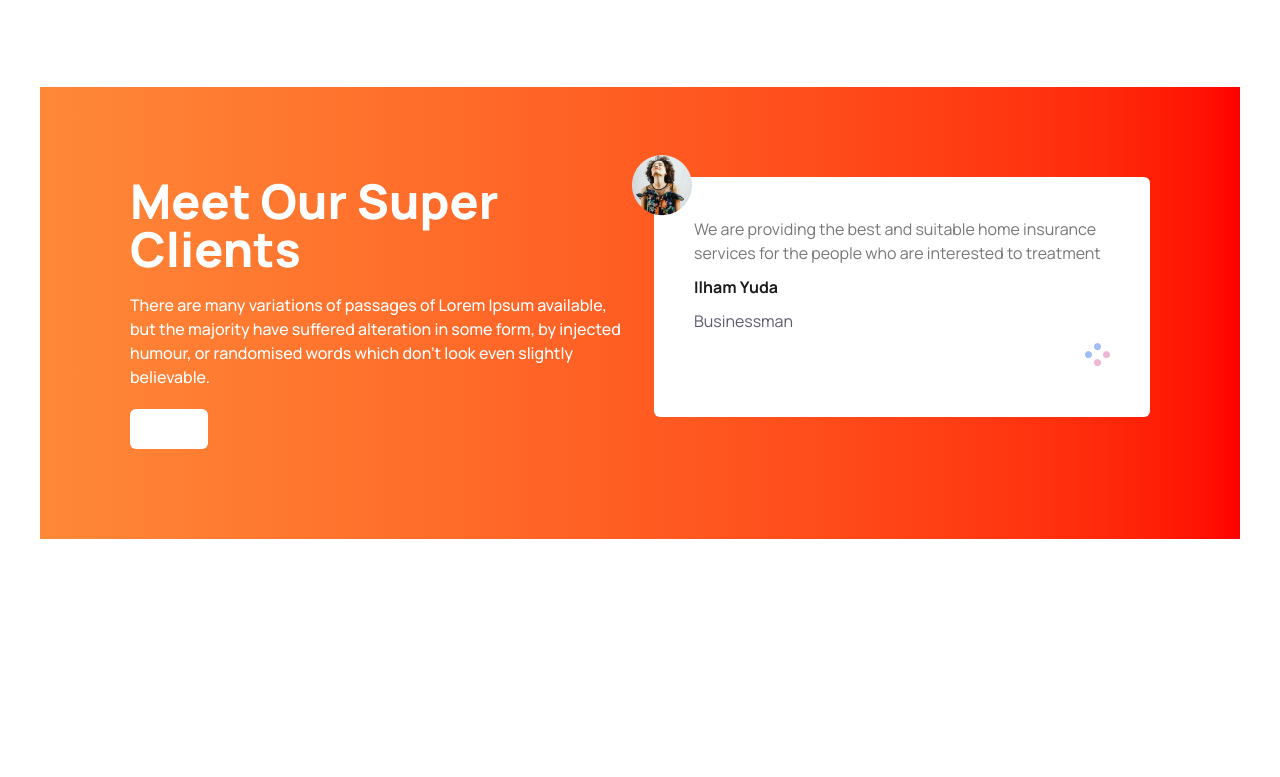
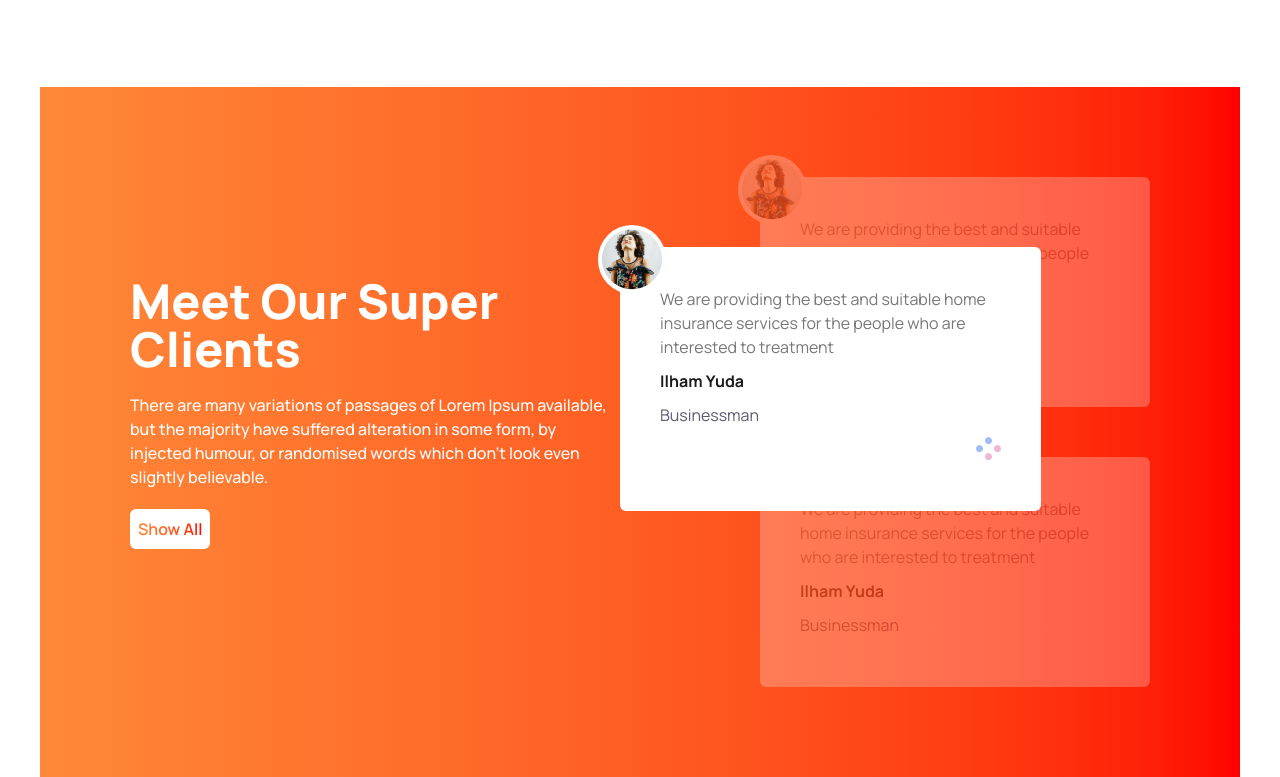
Before and after one commit to Sakibur59/Tea-House, a plain HTML site: page index.html in a window 1280 px wide. Shown: the part 1914-2691 px from the top of the page. Before the commit the page ends 2453 px from the top, so only its background shows below. Drawn offline with nearby package versions, Linux system fonts and the light colour scheme.

Commit message:
complete meet client section

```diff
--- a/index.html
+++ b/index.html
@@ -20,7 +20,7 @@
         <div class="space-y-[30px]">
             <h1 class="text-[80px] font-extrabold">It's good <br> tea time at The <br> Tea House</h1>
             <p class="text-[#777777] text-[18px]">Tea and Botanical Solutions Supplier Give Optimum <br> Satisfaction To Your Taste Buds.</p>
-            <button class="bg-linear-to-r from-[#ff8838] to-[#FF0000] px-5 py-3 rounded-md text-white">Explore More
+            <button class="bg-linear-to-r from-[#ff8838] to-[#FF0000] px-5 py-3 rounded-md text-white cursor-pointer">Explore More
                 <span class="inline-block -rotate-45"><i class="fa-solid fa-arrow-right"></i></span>
             </button>
         </div>
@@ -82,23 +82,45 @@
             <p class="text-[#777777] max-w-[480px]">Premium Quality that makes tea more elegant and more durable when you use it.</p>
         </div>
     </section>
-    <section class="bg-linear-to-r from-[#ff8838] to-[#FF0000] max-w-[1200px] mx-auto mt-[70px] grid grid-cols-2 gap-7 p-[90px]" >
-        <div class="text-white space-y-5">
+    <section class="bg-linear-to-r from-[#ff8838] to-[#FF0000] max-w-[1200px] mx-auto mt-[70px] grid grid-cols-1 lg:grid-cols-2 gap-[60px] p-[90px]" >
+        <div class="text-white space-y-5 mt-[100px]">
             <h1 class="font-extrabold text-5xl">Meet Our Super Clients</h1>
             <p class="font-medium ">There are many variations of passages of Lorem Ipsum available, but the majority have suffered alteration in some form, by injected humour, or randomised words which don't look even slightly believable. </p>
-            <button class="bg-[#ffffff] px-2 py-2 rounded-md"><span>Show All</span> </button>
+            <button class="bg-[#ffffff] px-2 py-2 rounded-md font-semibold"><span class="bg-linear-to-r from-[#ff8838] to-[#FF0000] bg-clip-text text-transparent cursor-pointer">Show All</span> </button>
         </div>
-        <div>
-            <div class="bg-white mx-w-[440px] mx-auto relative rounded-md">
+        <div class="relative pl-[90px]">
+            <div class="bg-white mx-w-[440px] mx-auto absolute rounded-md z-50 left-[-50px] top-[70px]">
                 <div class="p-10 space-y-2.5">
-                    <p class="text-[#777777] ">We are providing the best and suitable home insurance services for the people who are interested to treatment</p>
+                    <p class="text-[#777777] max-w-[341px]">We are providing the best and suitable home insurance services for the people who are interested to treatment</p>
                     <h5 class="text-[#1C1C1C] font-bold ">Ilham Yuda</h5>
                     <h5 class="text-[#5D5A6F]">Businessman</h5>
                     <div class="flex justify-end">
                         <img src="images/circles.png" alt="">
                     </div>
-                    <div class="bg-white ">
-                        <img src="images/client.png" alt="" class="absolute left-[-22px] top-[-22px] ">
+                    <div class="bg-white class absolute left-[-22px] top-[-22px] rounded-full p-1">
+                        <img src="images/client.png" alt="" >
+                    </div>
+                </div>
+            </div>
+            <div class="bg-white mx-w-[440px] mx-auto relative rounded-md opacity-25 mb-[50px]">
+                <div class="p-10 space-y-2.5">
+                    <p class="text-[#777777] max-w-[341px]">We are providing the best and suitable home insurance services for the people who are interested to treatment</p>
+                    <h5 class="text-[#1C1C1C] font-bold ">Ilham Yuda</h5>
+                    <h5 class="text-[#5D5A6F]">Businessman</h5>
+
+                    <div class="bg-white class absolute left-[-22px] top-[-22px] rounded-full p-1">
+                        <img src="images/client.png" alt="" >
+                    </div>
+                </div>
+            </div>
+            <div class="bg-white mx-w-[440px] mx-auto relative rounded-md opacity-25">
+                <div class="p-10 space-y-2.5">
+                    <p class="text-[#777777] max-w-[341px]">We are providing the best and suitable home insurance services for the people who are interested to treatment</p>
+                    <h5 class="text-[#1C1C1C] font-bold ">Ilham Yuda</h5>
+                    <h5 class="text-[#5D5A6F]">Businessman</h5>
+
+                    <div class="bg-white class absolute left-[-22px] top-[-22px] rounded-full p-1">
+                        <img src="images/client.png" alt="" >
                     </div>
                 </div>
             </div>
```
